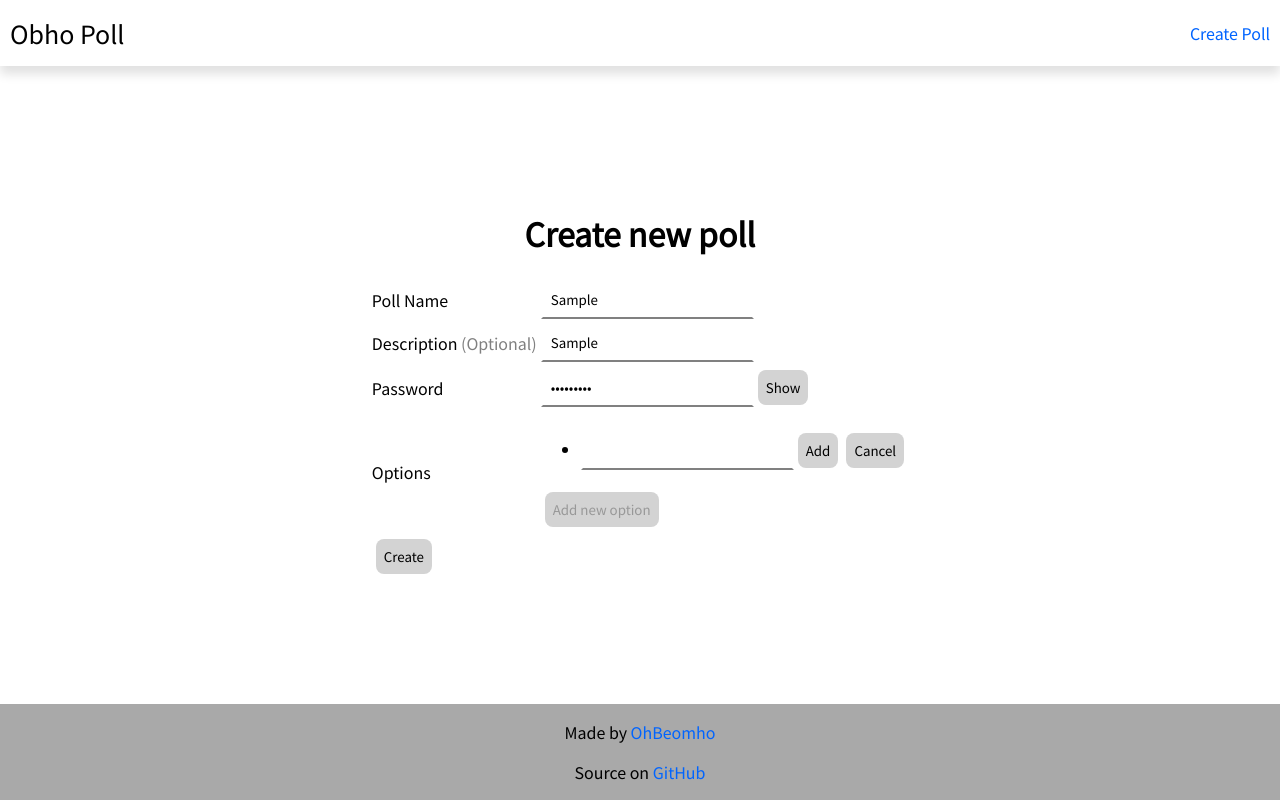
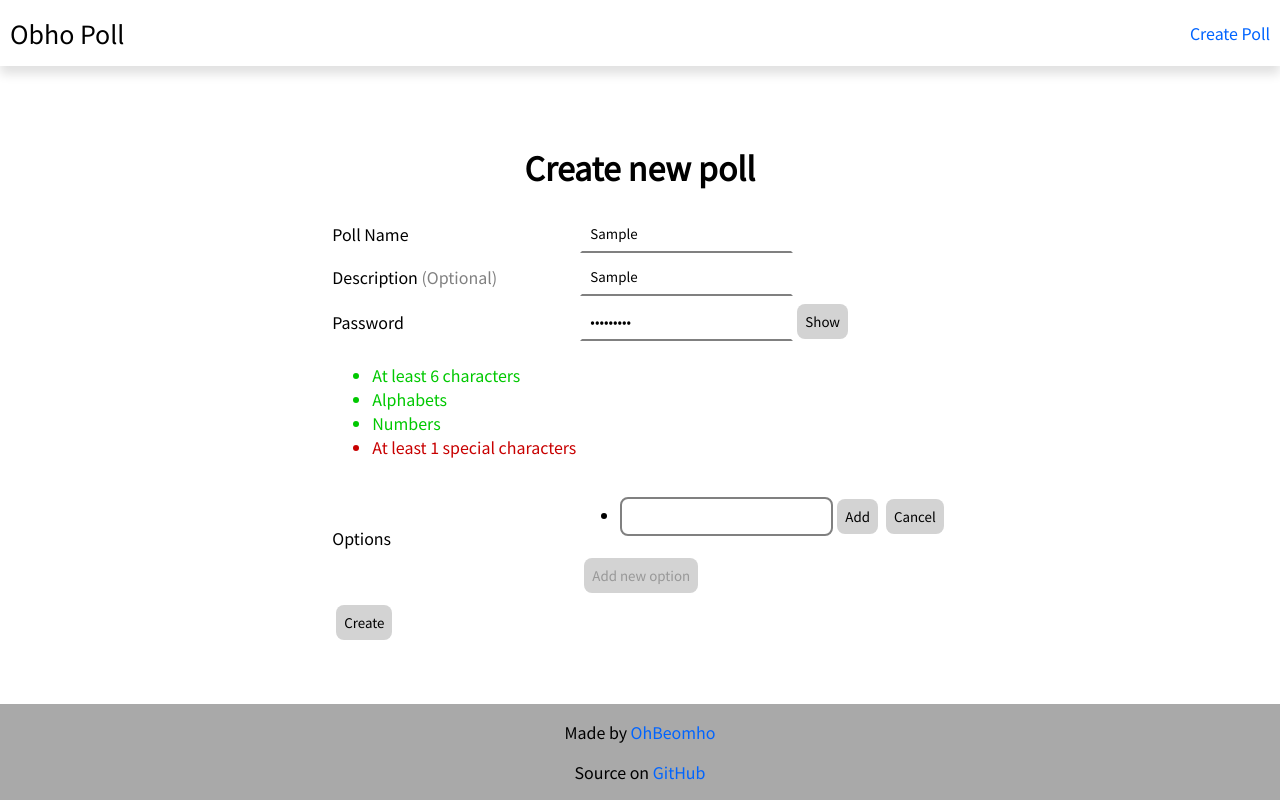
Before and after one commit to OhBeomho/obho-poll-client, a React (Vite) app: page /create in a window 1280 px wide. Both pictures are taken after typing "Sample", "Sample", "Sample123" into the empty fields and a click on the button "Add new option". Built offline with nearby package versions, Linux system fonts and the light colour scheme; the HTML template or start-up script is replaced by a standard one.

Commit message:
✨ password conditions

```diff
--- a/src/pages/Create.tsx
+++ b/src/pages/Create.tsx
@@ -1,4 +1,4 @@
-import { useCallback, useReducer, useState } from "react";
+import { useCallback, useEffect, useReducer, useState } from "react";
 import Layout from "../components/Layout";
 import Input from "../components/Input.styled";
 import Button from "../components/Button.styled";
@@ -40,10 +40,30 @@ const initialState: FormState = {
   password: ""
 };
 
+const conditions = [
+  {
+    condition: /\w{6,}/g,
+    text: "At least 6 characters"
+  },
+  {
+    condition: /[a-zA-Z]/g,
+    text: "Alphabets"
+  },
+  {
+    condition: /[0-9]/g,
+    text: "Numbers"
+  },
+  {
+    condition: /[!@#$%^&*()?]/g,
+    text: "At least 1 special characters"
+  }
+];
+
 export default function () {
   const [state, dispatch] = useReducer(reducer, initialState);
   const [showPassword, setShowPassword] = useState(false);
   const [loading, setLoading] = useState(false);
+  const [pass, setPass] = useState<boolean[]>([]);
   const [error, setError] = useState("");
   const [adding, setAdding] = useState(false);
   const [addValue, setAddValue] = useState("");
@@ -52,11 +72,13 @@ export default function () {
   const onSubmit = useCallback(
     (e: React.FormEvent) => {
       if (!state.name) {
-        alert("Please enter poll name.");
+        setError("Please enter the name of the poll.");
       } else if (!state.password) {
-        alert("Please enter poll password.");
+        setError("Please enter the password.");
+      } else if (pass.some((p) => !p)) {
+        setError("The password doesn't meet the conditions.");
       } else if (state.options.length <= 1) {
-        alert("There must be at least 2 options.");
+        setError("There must be at least 2 options.");
       } else {
         setLoading(true);
         post("/create", state)
@@ -70,7 +92,7 @@ export default function () {
 
       e.preventDefault();
     },
-    [state]
+    [state, pass]
   );
 
   const addOption = useCallback(
@@ -90,7 +112,7 @@ export default function () {
     if (!addValue) {
       return;
     } else if (state.options.includes(addValue)) {
-      alert(`You already have option '${addValue}'`);
+      setError(`You already have option '${addValue}'`);
       return;
     }
 
@@ -109,6 +131,21 @@ export default function () {
     [state]
   );
 
+  useEffect(() => {
+    if (state.password) {
+      const pass: boolean[] = [];
+      for (let c of conditions) {
+        pass.push(c.condition.test(state.password));
+
+        c.condition.lastIndex = 0;
+      }
+
+      setPass(pass);
+    }
+
+    setError("");
+  }, [state]);
+
   const optionElements = state.options.map((option, index) => (
     <li key={index}>
       {option}
@@ -118,10 +155,16 @@ export default function () {
     </li>
   ));
 
+  const passElements = pass.map((p, index) => (
+    <li key={index} style={{ color: p ? "rgb(0, 200, 0)" : "rgb(200, 0, 0)" }}>
+      {conditions[index].text}
+    </li>
+  ));
+
   if (adding) {
     optionElements.push(
       <li key={optionElements.length}>
-        <Input onChange={(e) => setAddValue(e.target.value)} />
+        <Input onChange={(e) => setAddValue(e.target.value)} autoFocus />
         <Button type="button" onClick={onAdd}>
           Add
         </Button>
@@ -132,14 +175,9 @@ export default function () {
     );
   }
 
-  return error ? (
+  return loading ? (
     <Layout>
-      <h1 style={{ color: "red" }}>{error}</h1>
-      <Button onClick={() => navigate(-1)}>Back</Button>
-    </Layout>
-  ) : loading ? (
-    <Layout>
-      <h1>Loading</h1>
+      <h1>Loading...</h1>
     </Layout>
   ) : (
     <Layout>
@@ -150,7 +188,10 @@ export default function () {
             <tr>
               <td>Poll Name</td>
               <td>
-                <Input onChange={(e) => dispatch({ type: "name", value: e.target.value })} />
+                <Input
+                  onChange={(e) => dispatch({ type: "name", value: e.target.value })}
+                  value={state.name}
+                />
               </td>
             </tr>
             <tr>
@@ -158,7 +199,10 @@ export default function () {
                 Description <span style={{ color: "gray" }}>(Optional)</span>
               </td>
               <td>
-                <Input onChange={(e) => dispatch({ type: "description", value: e.target.value })} />
+                <Input
+                  onChange={(e) => dispatch({ type: "description", value: e.target.value })}
+                  value={state.description || ""}
+                />
               </td>
             </tr>
             <tr>
@@ -166,13 +210,23 @@ export default function () {
               <td>
                 <Input
                   type={showPassword ? "text" : "password"}
-                  onChange={(e) => dispatch({ type: "password", value: e.target.value })}
+                  onInput={(e) =>
+                    dispatch({ type: "password", value: (e.target as HTMLInputElement).value })
+                  }
+                  value={state.password}
                 />
                 <Button type="button" onClick={() => setShowPassword((old) => !old)}>
                   {showPassword ? "Hide" : "Show"}
                 </Button>
               </td>
             </tr>
+            {state.password && (
+              <tr>
+                <td>
+                  <ul>{passElements}</ul>
+                </td>
+              </tr>
+            )}
             <tr>
               <td>Options</td>
               <td>
@@ -182,6 +236,11 @@ export default function () {
                 </Button>
               </td>
             </tr>
+            {error && (
+              <tr>
+                <td style={{ color: "rgb(200, 0, 0)" }}>{error}</td>
+              </tr>
+            )}
             <tr>
               <td colSpan={2}>
                 <Button type="submit">Create</Button>
```
